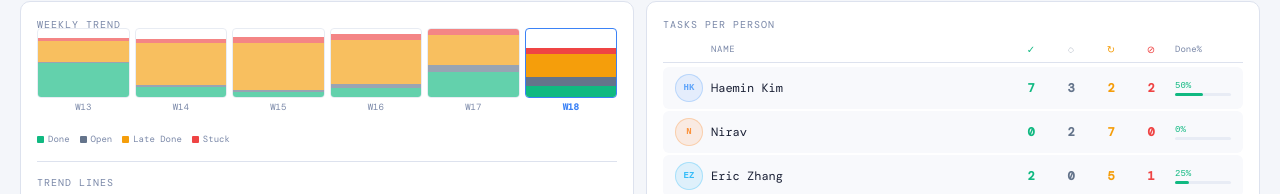
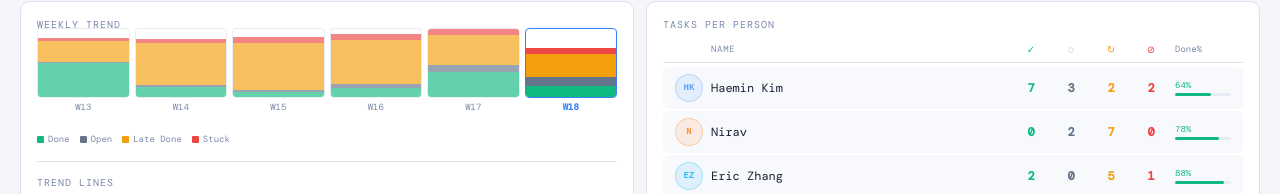
Before and after one commit to christian-hexmodal/hexmodal-dashboard, a React (Vite) app: page / in a window 1280 px wide. Shown: the part 606-800 px from the top of the page. Built offline with nearby package versions, Linux system fonts and the light colour scheme; a web font is replaced by a local one.

Commit message:
Count Done Late toward Done% in Tasks per Person table

```diff
--- a/src/App.jsx
+++ b/src/App.jsx
@@ -378,7 +378,8 @@ function PersonTable({rows}){
         {rows.map(({name,counts,total})=>{
           const ac=avatarColor(name);
           const initials=name.split(" ").map(w=>w[0]).join("").slice(0,2).toUpperCase();
-          const donePct=total>0?Math.round((counts.done||0)/total*100):0;
+          const totalDone=(counts.done||0)+(counts.late||0);
+          const donePct=total>0?Math.round(totalDone/total*100):0;
           return(
             <div key={name} style={{display:"grid",gridTemplateColumns:"28px 1fr 32px 32px 32px 32px 56px",gap:8,alignItems:"center",padding:"7px 12px",borderRadius:6,marginBottom:2,background:C.rowAlt}}>
               <div style={{width:28,height:28,borderRadius:"50%",background:ac+"22",border:`1.5px solid ${ac}55`,display:"flex",alignItems:"center",justifyContent:"center",fontSize:9,fontWeight:700,color:ac,fontFamily:"monospace"}}>{initials}</div>
```
